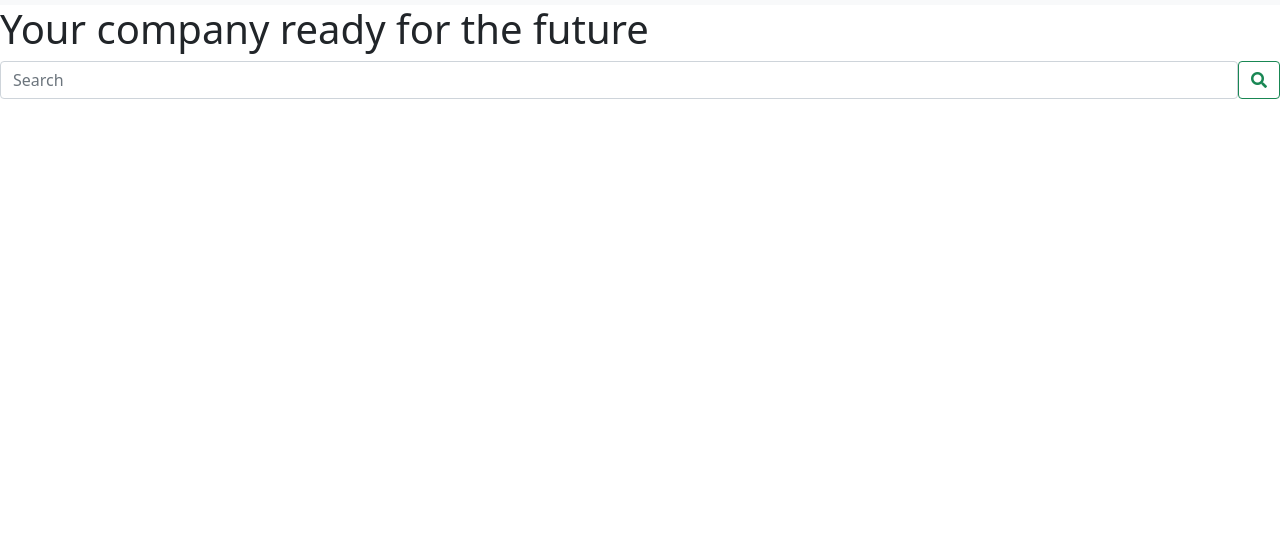
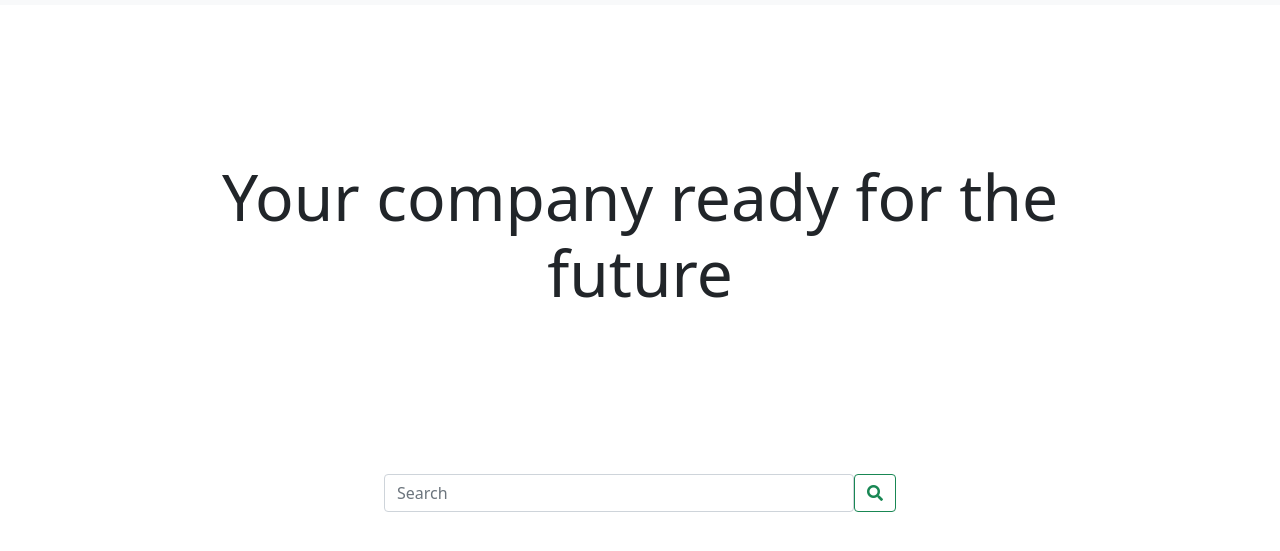
Before and after one commit to webImanA/ravonet, a plain HTML site: page index.html in a window 1280 px wide. Shown: the part 111-662 px from the top of the page. Drawn offline with nearby package versions, Linux system fonts and the light colour scheme.

Commit message:
home styles

```diff
--- a/css/style.css
+++ b/css/style.css
@@ -9,3 +9,21 @@
 #nav-logo {
   width: 30%;
 }
+
+/*************** HOME ******************/
+
+.home {
+  height: 80vh;
+}
+.home-header {
+  padding: 12%;
+}
+
+.home-header h1 {
+  font-size: 4em;
+  text-align: center;
+}
+.home-search-bar {
+  width: 40%;
+  margin: 0 auto;
+}
```
